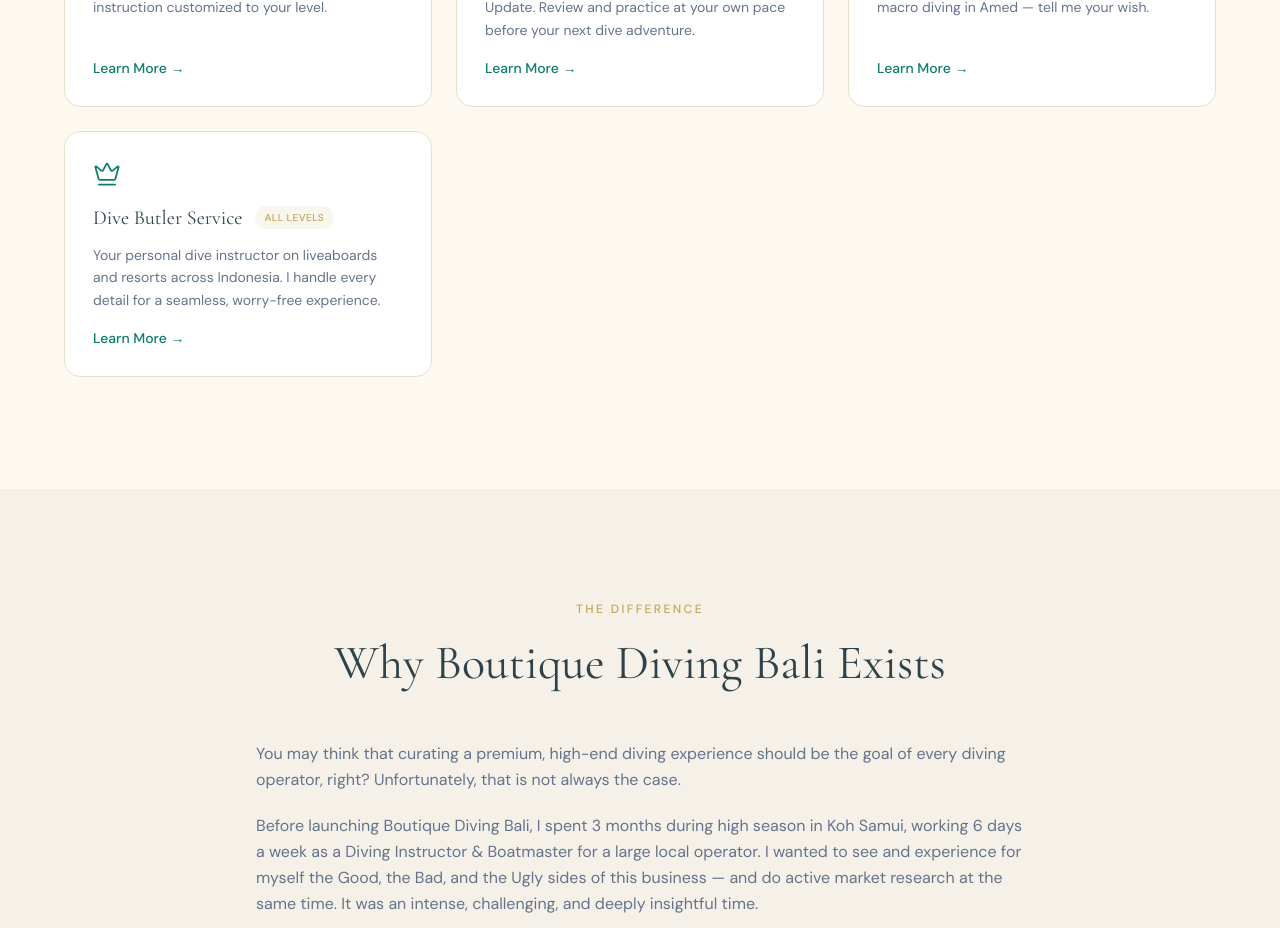
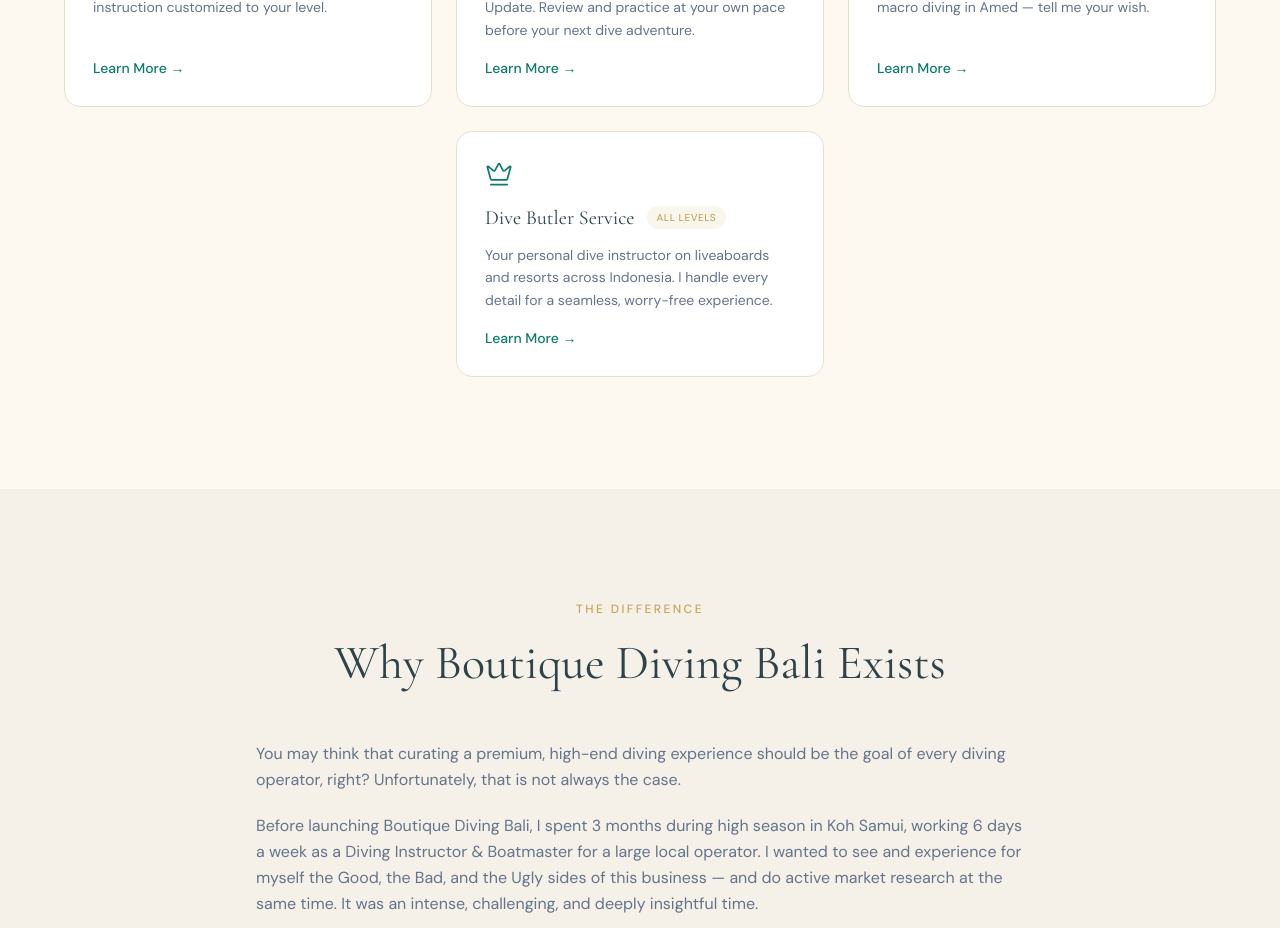
Before and after one commit to Raptor78Bali/boutique-diving-bali, a Next.js app: page /preview in a window 1280 px wide. Shown: the part 2600-3528 px from the top of the page. Built offline with nearby package versions, Linux system fonts and the light colour scheme.

Commit message:
Center Dive Butler card in services grid on desktop

```diff
--- a/src/app/preview/page.tsx
+++ b/src/app/preview/page.tsx
@@ -277,7 +277,7 @@
  href: "/services/dive-butler",
  },
  ].map((service, i) => (
- <FadeInUp key={service.title} delay={0.1 + i * 0.1}>
+ <FadeInUp key={service.title} delay={0.1 + i * 0.1} className={i === 6 ? "lg:col-start-2" : ""}>
  <Link href={service.href} className="block h-full">
  <div className="bg-white border border-[var(--brand-tan)] rounded-2xl p-7 hover:shadow-2xl hover:-translate-y-1 transition-all duration-300 h-full flex flex-col">
  <service.icon className="w-7 h-7 text-[var(--brand-teal)] mb-4" strokeWidth={1.5} />
```
